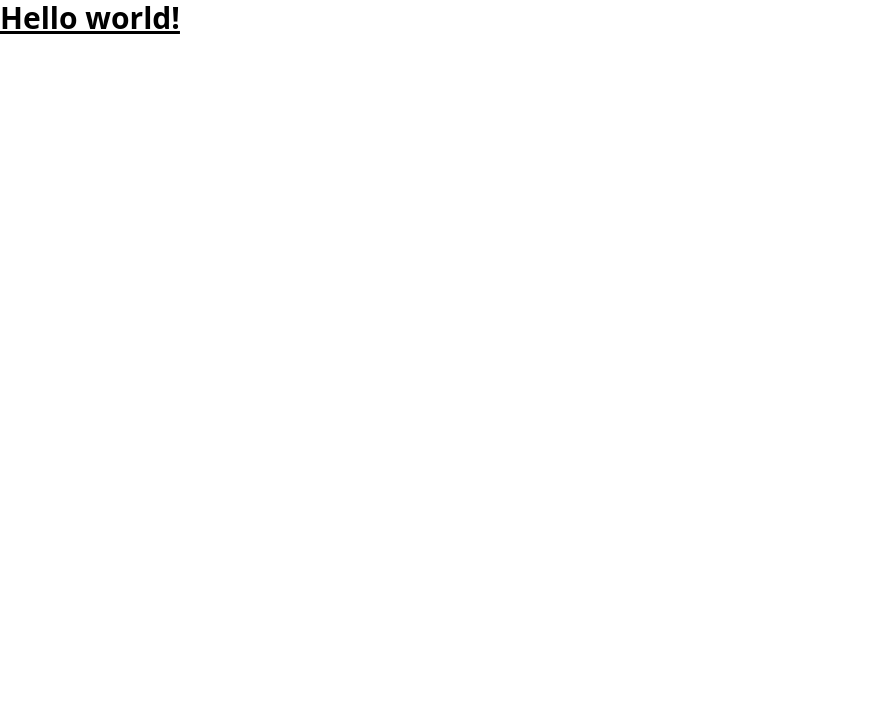
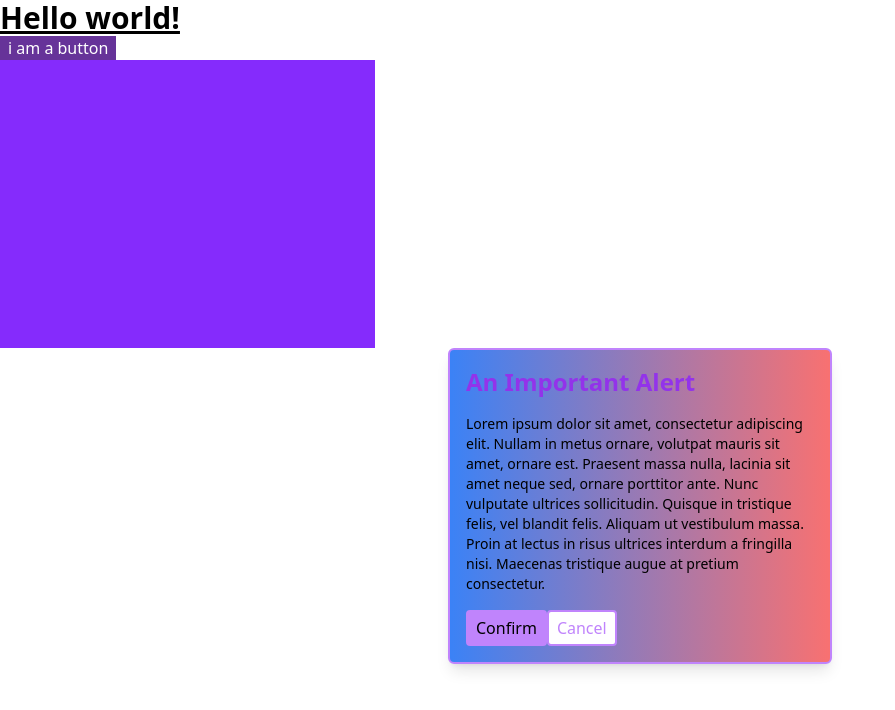
Before and after one commit to MikePham288/TailwindCSS-Practice, an Angular app: page / in a window 1280 px wide. Shown: the top 710 px of the page, without its empty margins (0-895 px from the left). Built offline with nearby package versions, Linux system fonts and the light colour scheme.

Commit message:
Exercise: Styling a modal

```diff
--- a/src/app/app.component.css
+++ b/src/app/app.component.css
@@ -1,6 +1,6 @@
-body{
-  @apply m-32;
-  background-color: theme(backgroundColor.red.700);
+
+body {
+  @apply bg-slate-50 mt-10;
 }
 
 button{
--- a/src/app/app.component.html
+++ b/src/app/app.component.html
@@ -1,3 +1,6 @@
 <h1 class="text-3xl font-bold underline">
   Hello world!
 </h1>
+<button>i am a button</button>
+<div class="h-72 w-[375px] bg-electric-violet-600 px4 py-10" ></div>
+<app-modal-exercise></app-modal-exercise>
--- a/src/app/app.component.ts
+++ b/src/app/app.component.ts
@@ -1,10 +1,11 @@
 import { Component } from '@angular/core';
 import { RouterOutlet } from '@angular/router';
+import { ModalExerciseComponent } from './modal-exercise/modal-exercise.component';
 
 @Component({
   selector: 'app-root',
   standalone: true,
-  imports: [RouterOutlet],
+  imports: [RouterOutlet, ModalExerciseComponent],
   templateUrl: './app.component.html',
   styleUrl: './app.component.css'
 })
--- /dev/null
+++ b/src/app/modal-exercise/modal-exercise.component.css
@@ -0,0 +1,3 @@
+:host {
+  display: block;
+}
--- /dev/null
+++ b/src/app/modal-exercise/modal-exercise.component.html
@@ -0,0 +1,11 @@
+<div class="w-96 p-4 border-2 mx-auto shadow-lg border-purple-400 rounded-md bg-gradient-to-r from-blue-500 to-red-400">
+  <h1 class="text-2xl text-purple-600 font-semibold mb-4">An Important Alert</h1>
+  <p class="mb-4 text-sm">Lorem ipsum dolor sit amet, consectetur adipiscing elit. Nullam in metus ornare, volutpat mauris sit amet, ornare
+    est. Praesent massa nulla, lacinia sit amet neque sed, ornare porttitor ante. Nunc vulputate ultrices sollicitudin.
+    Quisque in tristique felis, vel blandit felis. Aliquam ut vestibulum massa. Proin at lectus in risus ultrices
+    interdum a fringilla nisi. Maecenas tristique augue at pretium consectetur.</p>
+  <div>
+    <button class="rounded btn border-purple-400 bg-purple-400 ">Confirm</button>
+    <button class="rounded btn bg-white border-purple-400 text-purple-400">Cancel</button>
+  </div>
+</div>
--- /dev/null
+++ b/src/app/modal-exercise/modal-exercise.component.ts
@@ -0,0 +1,14 @@
+import { CommonModule } from '@angular/common';
+import { ChangeDetectionStrategy, Component } from '@angular/core';
+
+@Component({
+  selector: 'app-modal-exercise',
+  standalone: true,
+  imports: [
+    CommonModule,
+  ],
+  templateUrl: './modal-exercise.component.html',
+  styleUrl: './modal-exercise.component.css',
+  changeDetection: ChangeDetectionStrategy.OnPush,
+})
+export class ModalExerciseComponent { }
--- a/src/styles.css
+++ b/src/styles.css
@@ -8,3 +8,9 @@
     @apply bg-primary px-2 text-white shadow-2xl;
   }
 } */
+
+@layer components {
+  .btn{
+    @apply px-2 py-1 border-2;
+  }
+}
```
